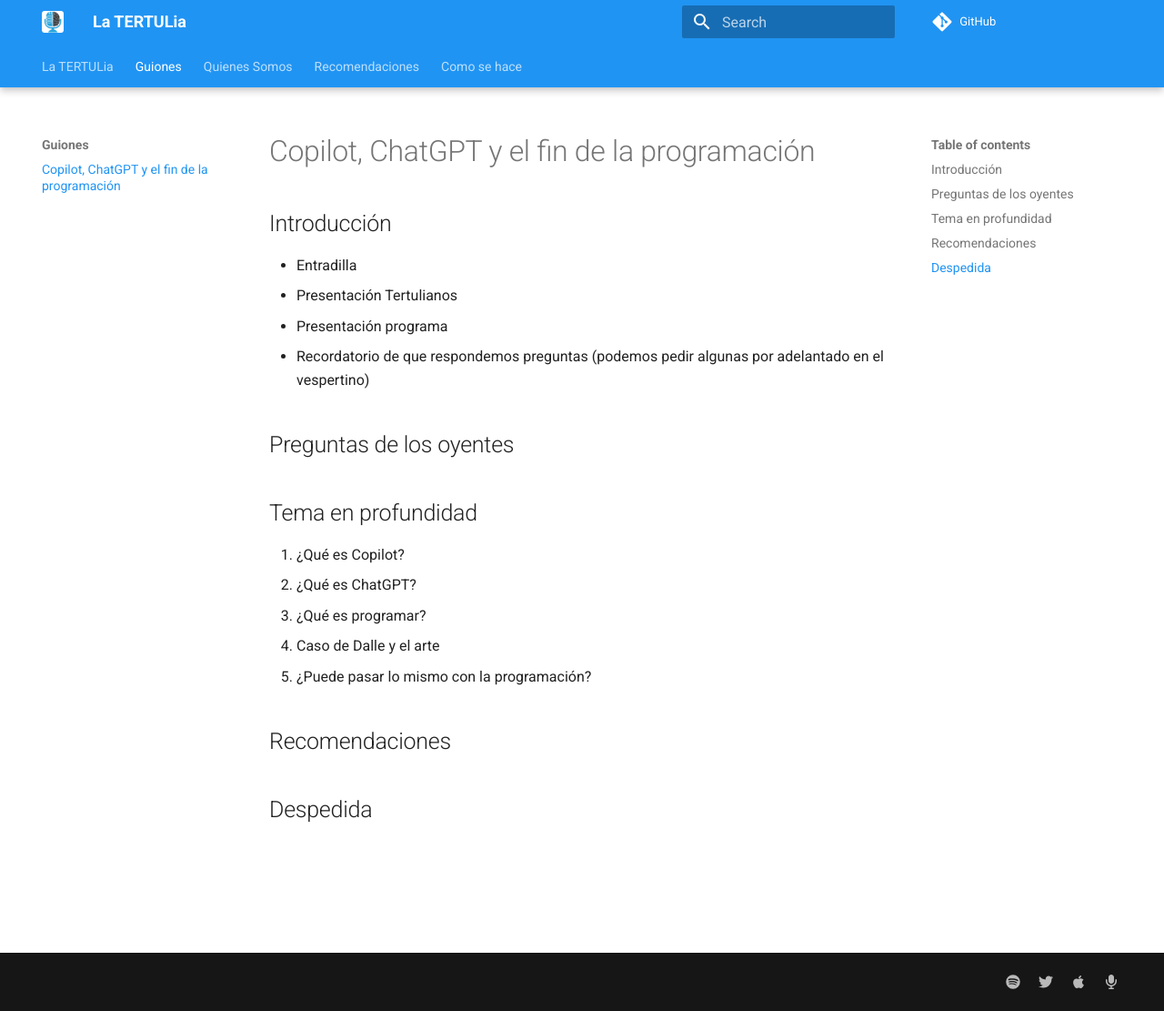
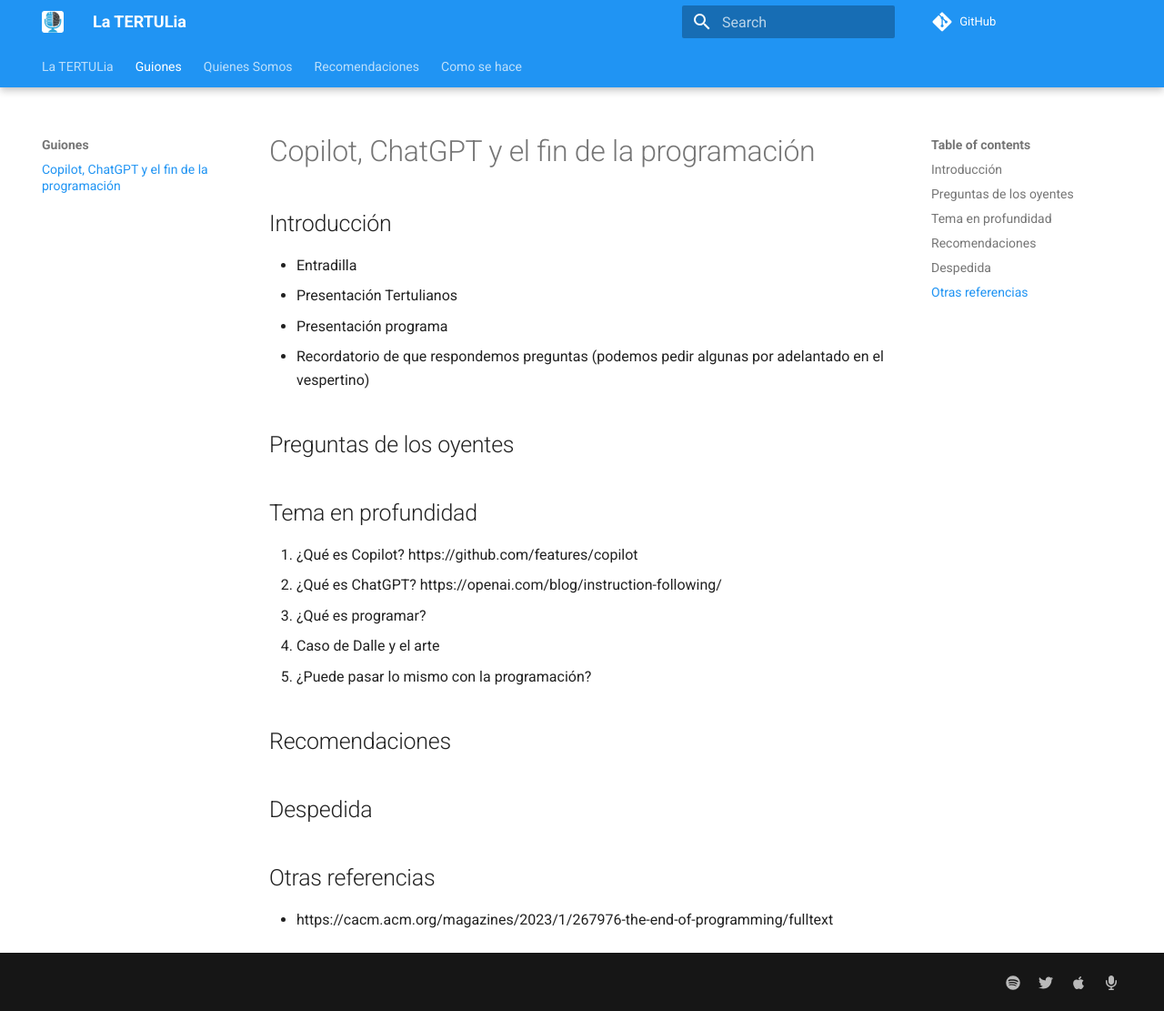
Before and after one commit to ironbar/tertulia_inteligencia_artificial, an MkDocs documentation site: the page built from docs/guiones/01-copilot-fin-programacion.md, in a window 1280 px wide and 1111 px high. Shown: the whole window at 91% size. Built offline with MkDocs 1.6.1 and Material for MkDocs 9.7.7, drawn with Linux system fonts in a browser that asks for light colours; comment, search, counter and statistics services are not loaded; some of the changed lines change nothing that is shown.

Commit message:
Update 01-copilot-fin-programacion.md

```diff
--- a/docs/guiones/01-copilot-fin-programacion.md
+++ b/docs/guiones/01-copilot-fin-programacion.md
@@ -11,8 +11,8 @@
 
 ## Tema en profundidad
 
-1. ¿Qué es Copilot?
-2. ¿Qué es ChatGPT?
+1. ¿Qué es Copilot? https://github.com/features/copilot
+2. ¿Qué es ChatGPT? https://openai.com/blog/instruction-following/
 3. ¿Qué es programar?
 4. Caso de Dalle y el arte
 5. ¿Puede pasar lo mismo con la programación?
@@ -20,3 +20,7 @@
 ## Recomendaciones
 
 ## Despedida
+
+## Otras referencias
+
+- https://cacm.acm.org/magazines/2023/1/267976-the-end-of-programming/fulltext
```
